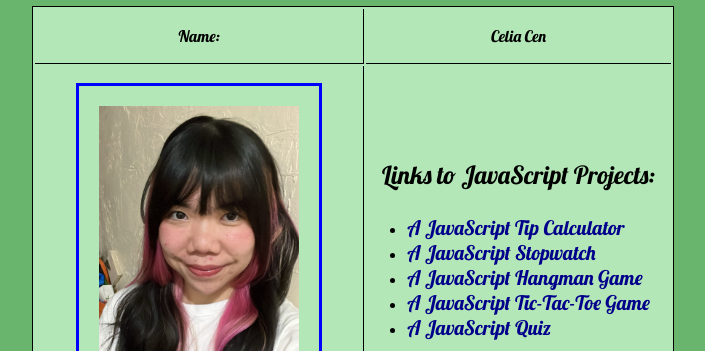
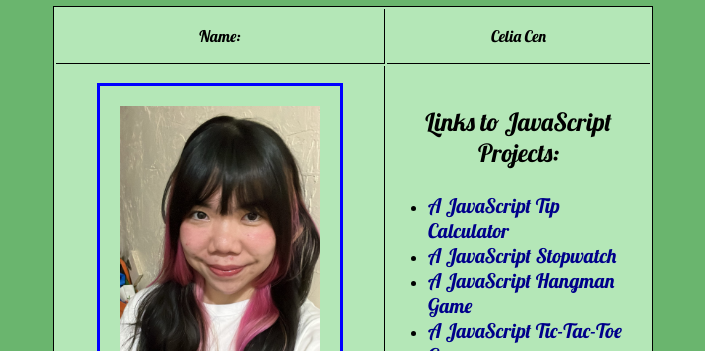
Before and after one commit to CeliaCen08/FinalExam2, a plain HTML site: page index.html in a window 1280 px wide. Shown: the part 77-428 px from the top of the page, without its empty margins (287-992 px from the left). Drawn offline with Linux system fonts and the light colour scheme.

Commit message:
Add files via upload

```diff
--- a/styles.css
+++ b/styles.css
@@ -6,7 +6,7 @@ body {
 table {
     margin-left:auto;
     margin-right:auto;
-    width: 600p;
+    width: 600px;
     background-color: #B4E7B7;
     vertical-align: middle;
     border: 1px solid
```
